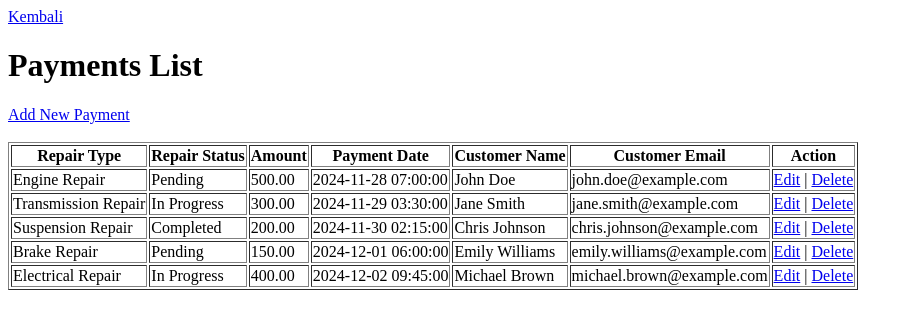
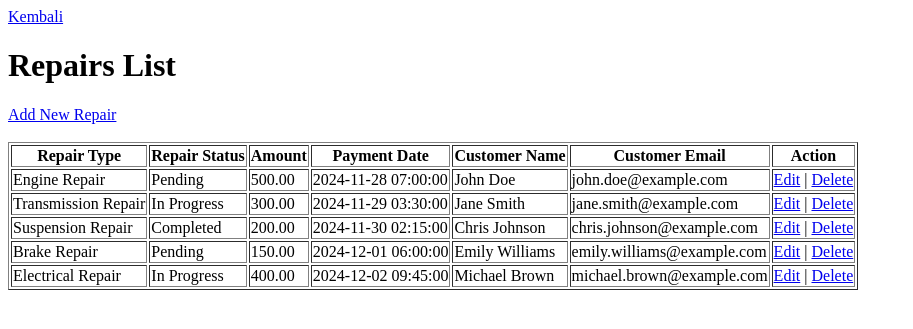
Before and after one commit to pusatilmu/workshop, a PHP site: page /repairs/index.php in a window 1280 px wide. Shown: the top 329 px of the page, without its empty margins (0-913 px from the left). Run offline with PHP 8.4, Linux system fonts and the light colour scheme; data comes from the database, SQL or seed files in the repository.

Commit message:
Mengubah file: repairs/index.php

```diff
--- a/repairs/index.php
+++ b/repairs/index.php
@@ -17,14 +17,15 @@ $result = $conn->query($sql);
 
 <head>
   <meta charset="UTF-8">
-  <title>Payments List</title>
+  <title>Repairs List</title>
 </head>
 
 <body>
-  <h1>Payments List</h1>
+  <div>
+    <h1>Repairs List</h1>
 
-  <a href="create.php">Add New Payment</a><br><br>
-
+    <a href="create.php">Add New Repair</a><br><br>
+  </div>
   <table border="1">
     <thead>
       <tr>
```
